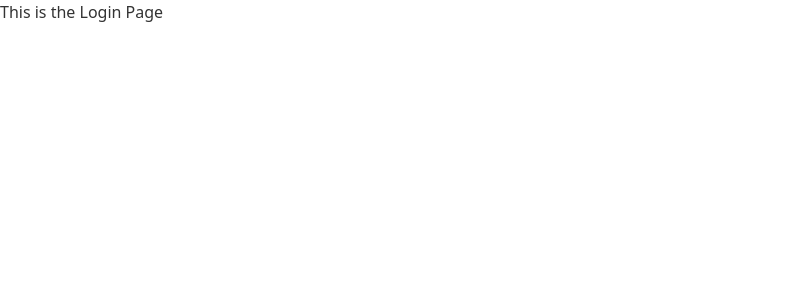
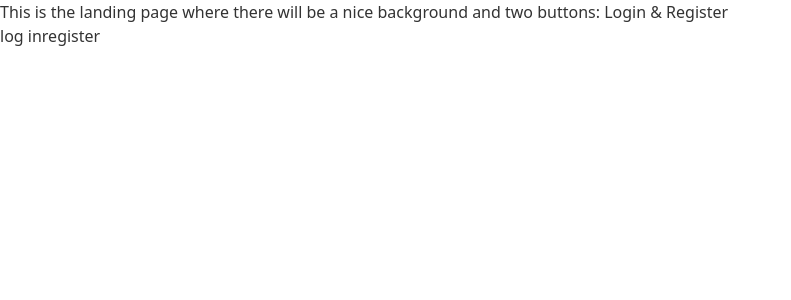
Before and after one commit to devingdaniels/DuoWings, a React (Vite) app in the folder frontend/: page / in a window 1280 px wide. Shown: the top 300 px of the page, without its empty margins (0-791 px from the left). Built offline with nearby package versions, Linux system fonts and the light colour scheme.

Commit message:
Added pages for user auth

```diff
--- a/frontend/src/App.tsx
+++ b/frontend/src/App.tsx
@@ -1,15 +1,20 @@
-import React, { useState } from "react";
+import React from "react";
 import { Routes, Route } from "react-router-dom";
+import LandingPage from "./pages/LandingPage";
+import LoginPage from "./pages/LoginPage";
+import RegisterPage from "./pages/RegisterPage";
+import ForgetPasswordPage from "./pages/ForgetPasswordPage";
 import HomePage from "./pages/HomePage";
-import LoginPage from "./pages/LoginPage";
 
 const App: React.FC = () => {
-  const [isLoggedIn, setIsLoggedIn] = useState(false); // State to track login status
-
   return (
     <>
       <Routes>
-        <Route path="/" element={isLoggedIn ? <HomePage /> : <LoginPage />} />
+        <Route path="/" element={<LandingPage />} />
+        <Route path="/login" element={<LoginPage />} />
+        <Route path="/register" element={<RegisterPage />} />
+        <Route path="/forget-password" element={<ForgetPasswordPage />} />
+        <Route path="/home" element={<HomePage />} />
       </Routes>
     </>
   );
--- /dev/null
+++ b/frontend/src/pages/ForgetPasswordPage.tsx
@@ -0,0 +1,7 @@
+import React from "react";
+
+const ForgetPasswordPage: React.FC = () => {
+  return <div>This is the forgot password Page</div>;
+};
+
+export default ForgetPasswordPage;
--- a/frontend/src/pages/HomePage.tsx
+++ b/frontend/src/pages/HomePage.tsx
@@ -5,6 +5,7 @@ const HomePage: React.FC = () => {
   return (
     <>
       <NavigationBar />
+      and this is the homePage
     </>
   );
 };
--- /dev/null
+++ b/frontend/src/pages/LandingPage.tsx
@@ -0,0 +1,25 @@
+import React from "react";
+import { Link } from "react-router-dom";
+
+const LandingPage: React.FC = () => {
+  return (
+    <header>
+      <h1>
+        This is the landing page where there will be a nice background and two
+        buttons: Login & Register
+      </h1>
+      <div>
+        <Link to="/login">
+          <button>log in</button>
+        </Link>
+        <Link to="/register">
+          <button>
+            <span>register</span>
+          </button>
+        </Link>
+      </div>
+    </header>
+  );
+};
+
+export default LandingPage;
--- /dev/null
+++ b/frontend/src/pages/RegisterPage.tsx
@@ -0,0 +1,7 @@
+import React from "react";
+
+const RegisterPage: React.FC = () => {
+  return <div>This is the Register Page</div>;
+};
+
+export default RegisterPage;
```
